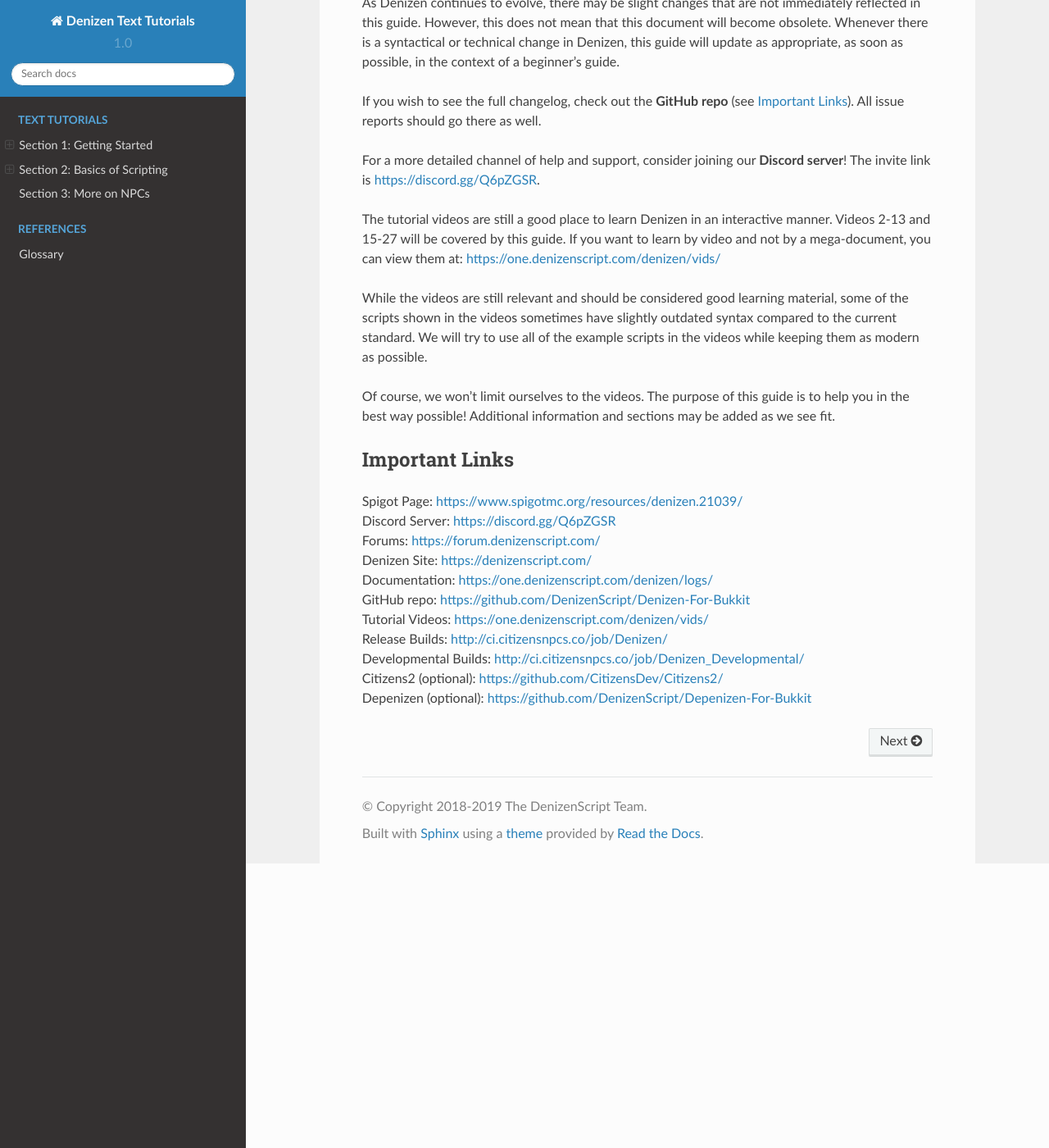
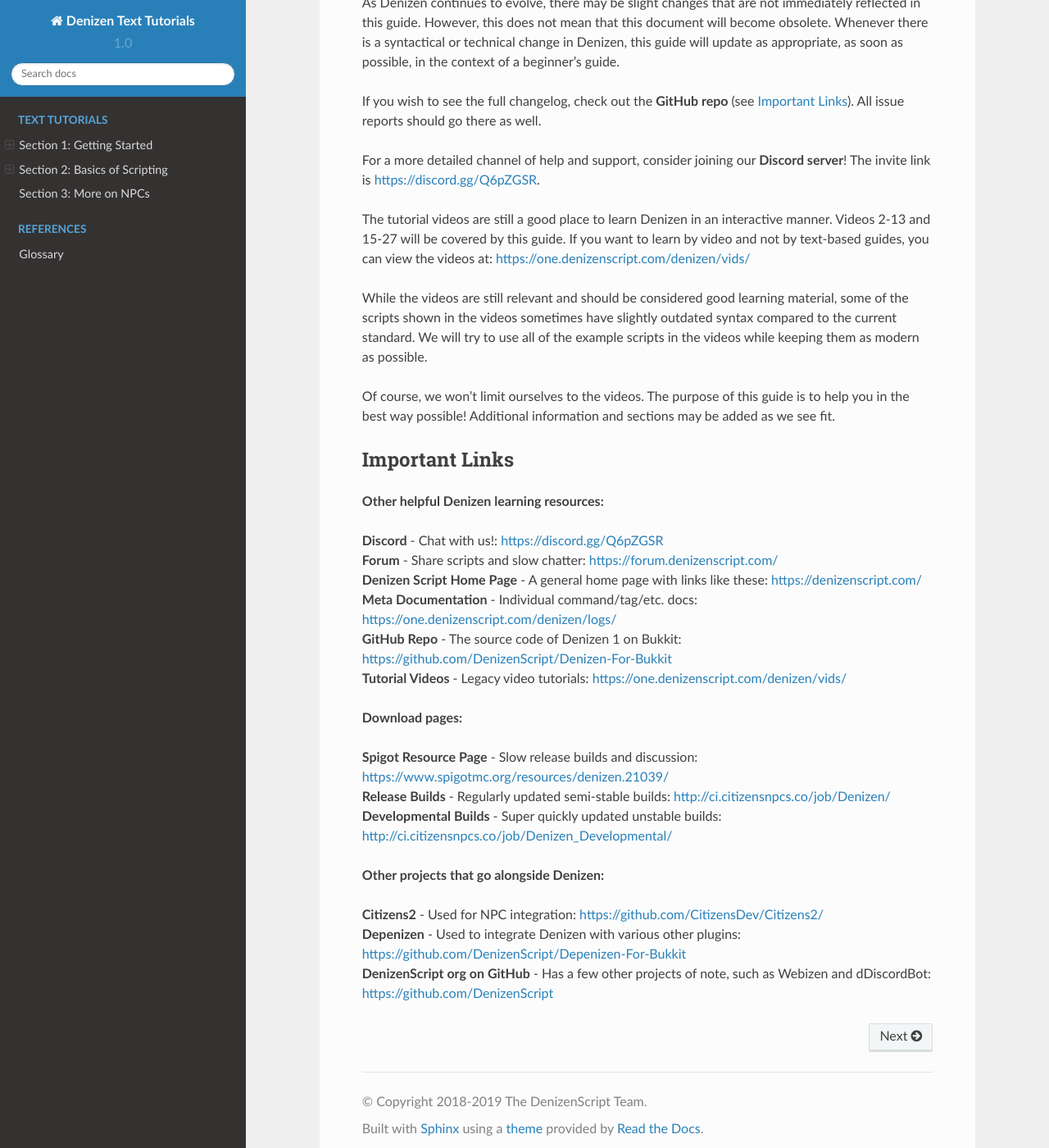
Before and after one commit to DenizenScript/Denizen-For-Bukkit-Docs, a Sphinx documentation site: the page built from source/index.rst, in a window 1280 px wide and 1400 px high, scrolled down 1029 px. Shown: the whole window at 82% size. Built offline with Sphinx 7.4.7 and the Read the Docs theme 2.0.0, drawn with Linux system fonts in a browser that asks for light colours.

Commit message:
improve index links list
clarify what each link even is

```diff
--- a/source/index.rst
+++ b/source/index.rst
@@ -59,7 +54,7 @@
 
 The tutorial videos are still a good place to learn Denizen in an interactive
 manner. Videos 2-13 and 15-27 will be covered by this guide. If you want to
-learn by video and not by a mega-document, you can view them at:
+learn by video and not by text-based guides, you can view the videos at:
 https://one.denizenscript.com/denizen/vids/
 
 While the videos are still relevant and should be considered good learning
@@ -76,14 +71,23 @@
 Important Links
 ===============
 
-| Spigot Page: https://www.spigotmc.org/resources/denizen.21039/
-| Discord Server: https://discord.gg/Q6pZGSR
-| Forums: https://forum.denizenscript.com/
-| Denizen Site: https://denizenscript.com/
-| Documentation: https://one.denizenscript.com/denizen/logs/
-| GitHub repo: https://github.com/DenizenScript/Denizen-For-Bukkit
-| Tutorial Videos: https://one.denizenscript.com/denizen/vids/
-| Release Builds: http://ci.citizensnpcs.co/job/Denizen/
-| Developmental Builds: http://ci.citizensnpcs.co/job/Denizen_Developmental/
-| Citizens2 (optional): https://github.com/CitizensDev/Citizens2/
-| Depenizen (optional): https://github.com/DenizenScript/Depenizen-For-Bukkit
+**Other helpful Denizen learning resources:**
+
+| **Discord** - Chat with us!: https://discord.gg/Q6pZGSR
+| **Forum** - Share scripts and slow chatter: https://forum.denizenscript.com/
+| **Denizen Script Home Page** - A general home page with links like these: https://denizenscript.com/
+| **Meta Documentation** - Individual command/tag/etc. docs: https://one.denizenscript.com/denizen/logs/
+| **GitHub Repo** - The source code of Denizen 1 on Bukkit: https://github.com/DenizenScript/Denizen-For-Bukkit
+| **Tutorial Videos** - Legacy video tutorials: https://one.denizenscript.com/denizen/vids/
+
+**Download pages:**
+
+| **Spigot Resource Page** - Slow release builds and discussion: https://www.spigotmc.org/resources/denizen.21039/
+| **Release Builds** - Regularly updated semi-stable builds: http://ci.citizensnpcs.co/job/Denizen/
+| **Developmental Builds** - Super quickly updated unstable builds: http://ci.citizensnpcs.co/job/Denizen_Developmental/
+
+**Other projects that go alongside Denizen:**
+
+| **Citizens2** - Used for NPC integration: https://github.com/CitizensDev/Citizens2/
+| **Depenizen** - Used to integrate Denizen with various other plugins: https://github.com/DenizenScript/Depenizen-For-Bukkit
+| **DenizenScript org on GitHub** - Has a few other projects of note, such as Webizen and dDiscordBot: https://github.com/DenizenScript
```
Also changed, not shown: other parts of source/index.rst (+0 -5 lines).
